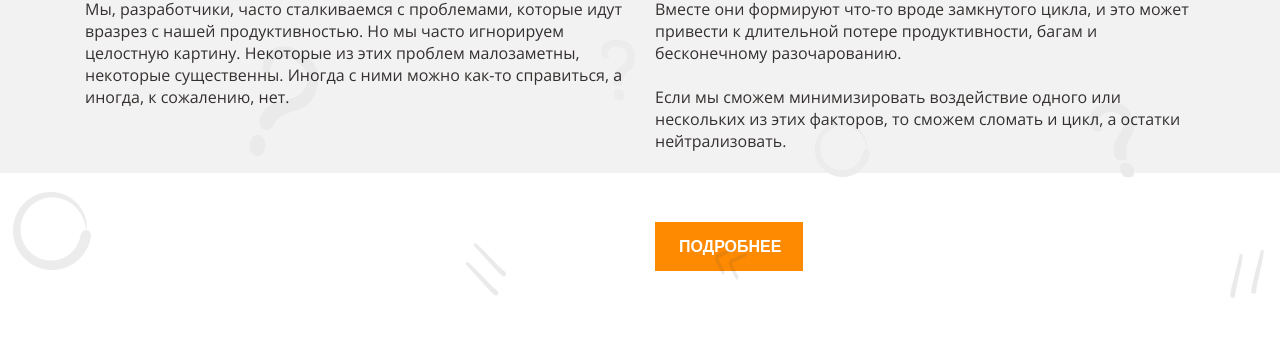
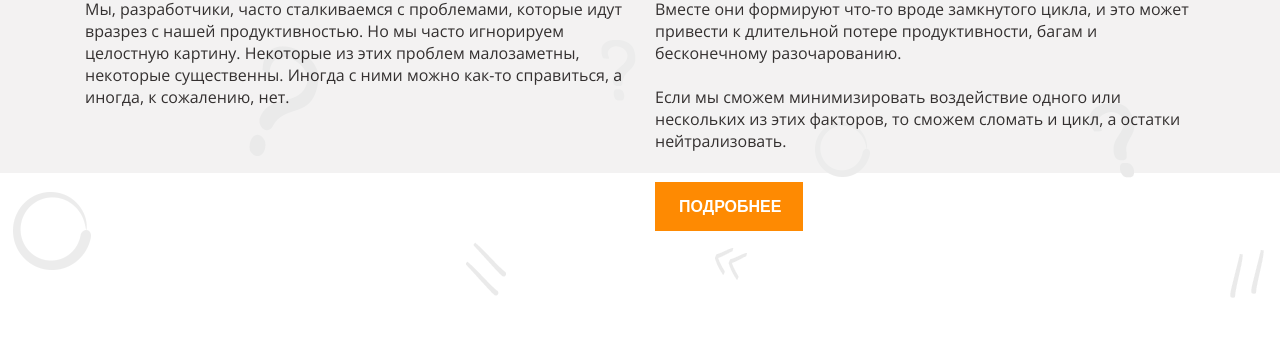
Before and after one commit to pavelsmirnyj/layout-designer-project-lvl1, a website: page src/index.html in a window 1280 px wide. Shown: the part 627-964 px from the top of the page. Drawn offline with Linux system fonts and the light colour scheme.

Commit message:
project-step-3

```diff
--- a/src/styles/style.css
+++ b/src/styles/style.css
@@ -102,7 +102,7 @@ li {
   width: 148px;
   min-height: 49px;
 
-  margin-top: 40px;
+  /* margin-top: 40px; */
   padding: 12px 24px;
 
   color: var(--color-white);
```
